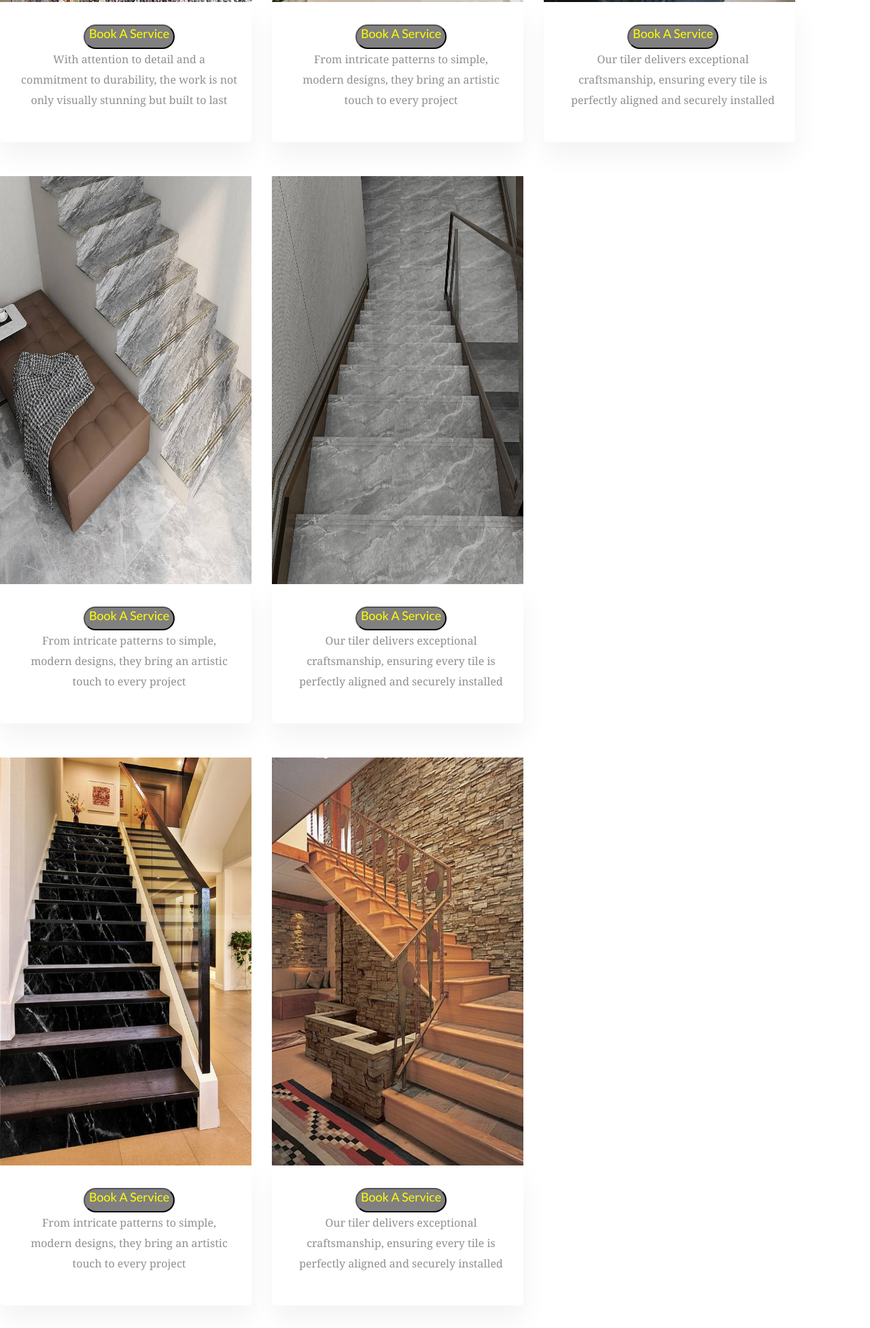
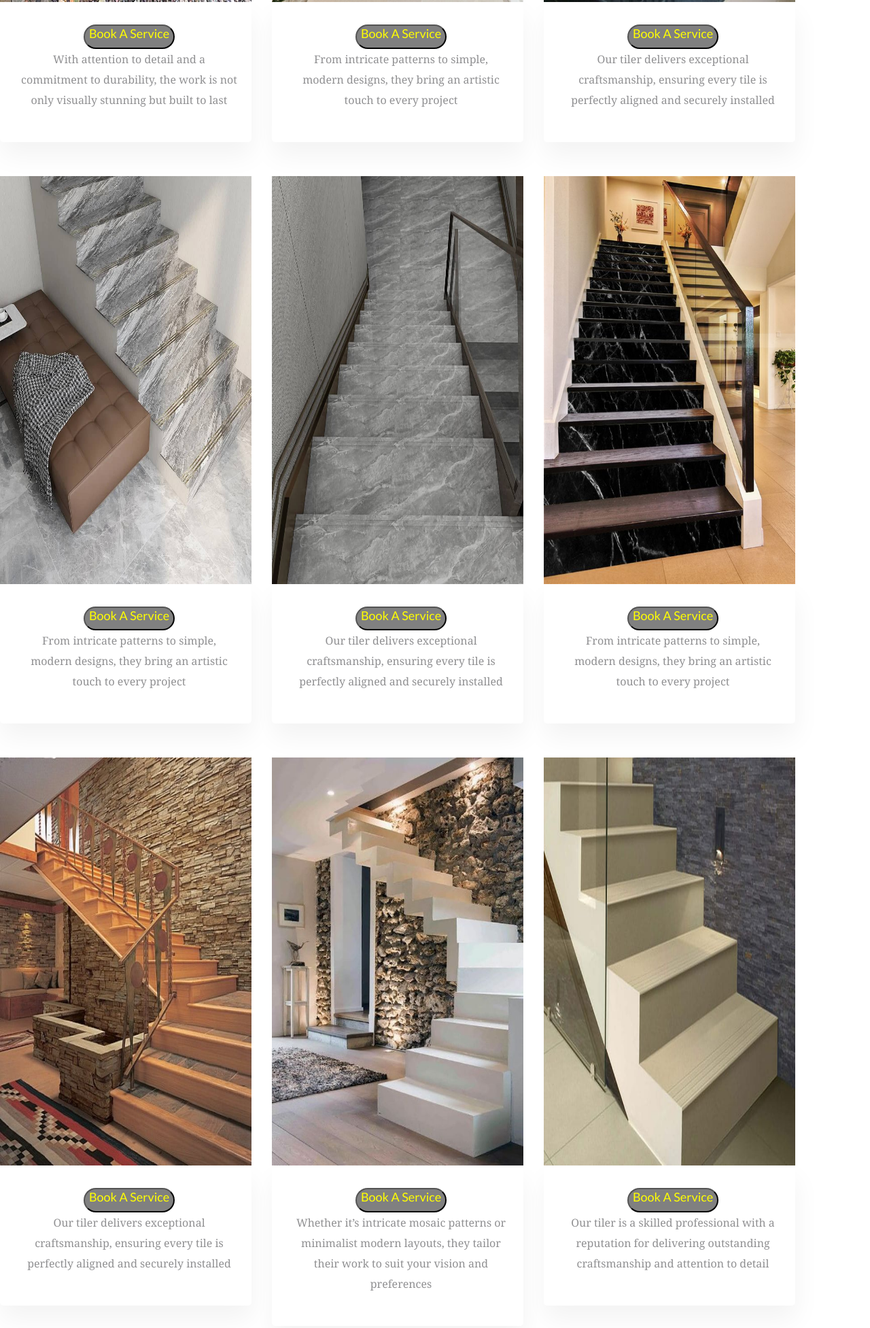
Before and after one commit to evansbafoe/medab-tiling-stones, a website: page stairscass.html in a window 1280 px wide. Shown: the part 3637-5590 px from the top of the page at 68% size. Drawn offline with Linux system fonts and the light colour scheme.

Commit message:
Update stairscass.html

```diff
--- a/stairscass.html
+++ b/stairscass.html
@@ -261,11 +261,8 @@
                                </center>
 
                             </div>
-                        </div>
                     </div>
                 </div>
-                <div class="row">
-
                 <div class="col-xl-4 col-lg-6 col-md-6">
                         <!-- Single Room -->
                         <div class="single-room mb-50">
@@ -293,11 +290,8 @@
 
                             </div>
                         </div>
-                    </div>
                 </div>
-<div class="row">
-
-<div class="col-xl-4 col-lg-6 col-md-6">
+                <div class="col-xl-4 col-lg-6 col-md-6">
                         <!-- Single Room -->
                         <div class="single-room mb-50">
                             <div class="room-img">
@@ -325,10 +319,7 @@
                             </div>
                         </div>
                     </div>
-                </div>
-
-<div class="row">
-                    <div class="col-xl-4 col-lg-6 col-md-6">
+                  <div class="col-xl-4 col-lg-6 col-md-6">
                         <!-- Single Room -->
                         <div class="single-room mb-50">
                             <div class="room-img">
```
